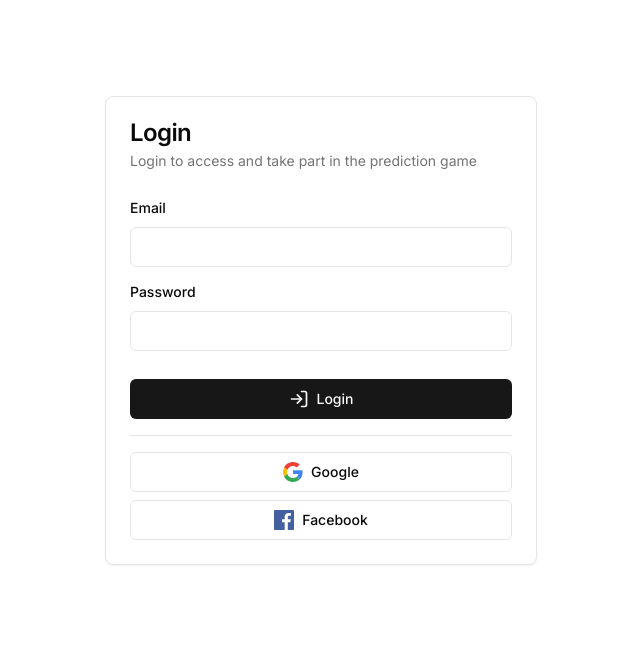
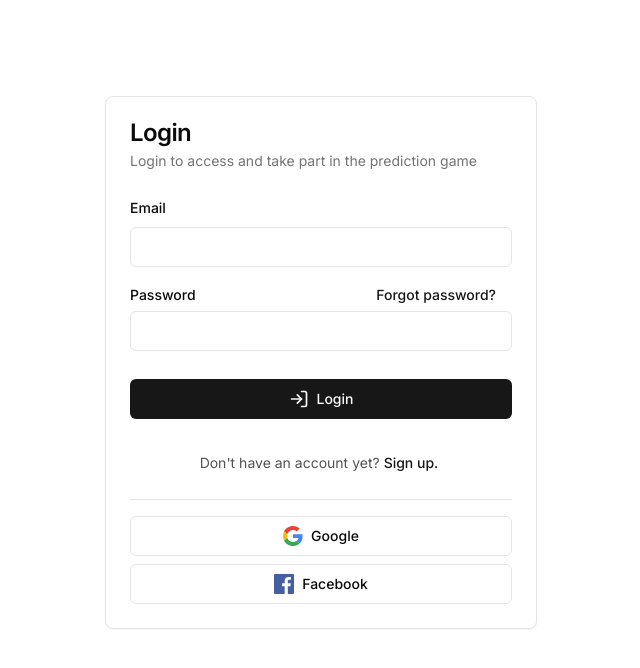
Before and after one commit to FrediLehmann/tippspiel, a Next.js app: page /en/login in a window 1280 px wide. Shown: the top 668 px of the page, without its empty margins (319-959 px from the left). Built offline with nearby package versions, Linux system fonts and the light colour scheme.

Commit message:
Add redirects

```diff
--- a/messages/de.json
+++ b/messages/de.json
@@ -11,7 +11,9 @@
       "title": "Tippspiel | Login"
     },
     "pageDescription": "Melden Sie sich an, um auf das Tippspiel zuzugreifen und daran teilzunehmen",
-    "pageTitle": "Anmeldung"
+    "pageTitle": "Anmeldung",
+    "signup": "Registrieren sie sich.",
+    "signupRedirect": "Sie haben noch kein Konto?"
   },
   "common": {
     "login": "Login",
@@ -32,6 +34,7 @@
         }
       },
       "password": {
+        "forgot": "Passwort vergessen?",
         "label": "Passwort"
       }
     },
--- a/messages/en.json
+++ b/messages/en.json
@@ -11,7 +11,9 @@
       "title": "Tippspiel | Login"
     },
     "pageDescription": "Login to access and take part in the prediction game",
-    "pageTitle": "Login"
+    "pageTitle": "Login",
+    "signupRedirect": "Don't have an account yet?",
+    "signup": "Sign up."
   },
   "common": {
     "signInForm": {
@@ -31,7 +33,8 @@
         }
       },
       "password": {
-        "label": "Password"
+        "label": "Password",
+        "forgot": "Forgot password?"
       }
     },
     "login": "Login",
--- a/messages/fr.json
+++ b/messages/fr.json
@@ -11,7 +11,9 @@
       "title": "Tippspiel | Login"
     },
     "pageDescription": "Connectez-vous pour accéder et participer au jeu de pronostics",
-    "pageTitle": "Se connecter"
+    "pageTitle": "Se connecter",
+    "signup": "S'inscrire.",
+    "signupRedirect": "Vous n'avez pas encore de compte?"
   },
   "common": {
     "login": "Se connecter",
@@ -32,6 +34,7 @@
         }
       },
       "password": {
+        "forgot": "Mot de passe oublié?",
         "label": "Mot de passe"
       }
     },
--- a/messages/it.json
+++ b/messages/it.json
@@ -11,7 +11,9 @@
       "title": "Tippspiel | Login"
     },
     "pageDescription": "Effettua il login per accedere e partecipare al gioco pronostico",
-    "pageTitle": "Login"
+    "pageTitle": "Login",
+    "signup": "Iscrizione.",
+    "signupRedirect": "Non hai ancora un conto?"
   },
   "common": {
     "login": "Login",
@@ -32,6 +34,7 @@
         }
       },
       "password": {
+        "forgot": "Ha dimenticato la password?",
         "label": "Parola d'ordine"
       }
     },
--- a/src/app/[locale]/login/components/LoginCard/LoginCard.tsx
+++ b/src/app/[locale]/login/components/LoginCard/LoginCard.tsx
@@ -13,6 +13,7 @@ import {
   Separator,
 } from "@/components/ui";
 import { FacebookIcon, GoogleIcon } from "@/components/Icons";
+import { Link } from "@/lib/translation";
 
 export default function LoginCard() {
   const t = useTranslations();
@@ -25,6 +26,12 @@ export default function LoginCard() {
       </CardHeader>
       <CardContent>
         <SignInForm />
+        <div className="mt-6 items-center text-center text-sm text-neutral-600">
+          <span>{t("Login.signupRedirect")}</span>
+          <Button asChild variant="link" className="px-1">
+            <Link href="/signup">{t("Login.signup")}</Link>
+          </Button>
+        </div>
         <Separator className="my-4" />
         <div className="flex flex-col space-y-2">
           <Button variant="outline">
--- a/src/components/SignInForm/SignInForm.tsx
+++ b/src/components/SignInForm/SignInForm.tsx
@@ -16,6 +16,7 @@ import {
   FormMessage,
   Input,
 } from "@/components/ui";
+import { Link } from "@/lib/translation";
 
 import { getFormSchema } from "./getFormSchema";
 
@@ -36,7 +37,7 @@ export default function SignInForm() {
   return (
     <Form {...form}>
       <form onSubmit={form.handleSubmit(onSubmit)}>
-        <div className="space-y-3">
+        <div className="space-y-5">
           <FormField
             control={form.control}
             name="email"
@@ -55,7 +56,14 @@ export default function SignInForm() {
             name="password"
             render={({ field }) => (
               <FormItem>
-                <FormLabel>{t("common.signInForm.password.label")}</FormLabel>
+                <div className="flex justify-between items-center">
+                  <FormLabel>{t("common.signInForm.password.label")}</FormLabel>
+                  <Button asChild variant="link" className="py-0 h-4">
+                    <Link href="/forgot-password">
+                      {t("common.signInForm.password.forgot")}
+                    </Link>
+                  </Button>
+                </div>
                 <FormControl>
                   <Input type="password" {...field} />
                 </FormControl>
```
